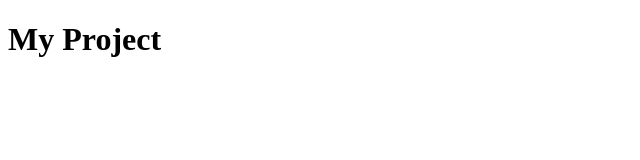
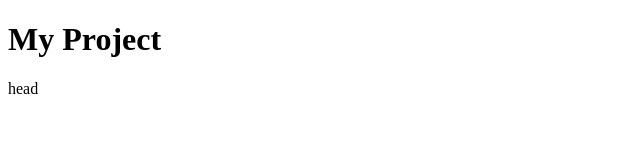
Before and after one commit to vDmytriv01/my-project, a plain HTML site: page index.html in a window 1280 px wide. Shown: the full height of the page, 0-640 px from the left. Drawn offline with Linux system fonts and the light colour scheme.

Commit message:
add text header

```diff
--- a/index.html
+++ b/index.html
@@ -7,7 +7,7 @@
 </head>
 <body>
   <h1>My Project</h1>
-  <header></header>
+  <header>head</header>
   <main></main>
   <footer></footer>
 </body>
```
